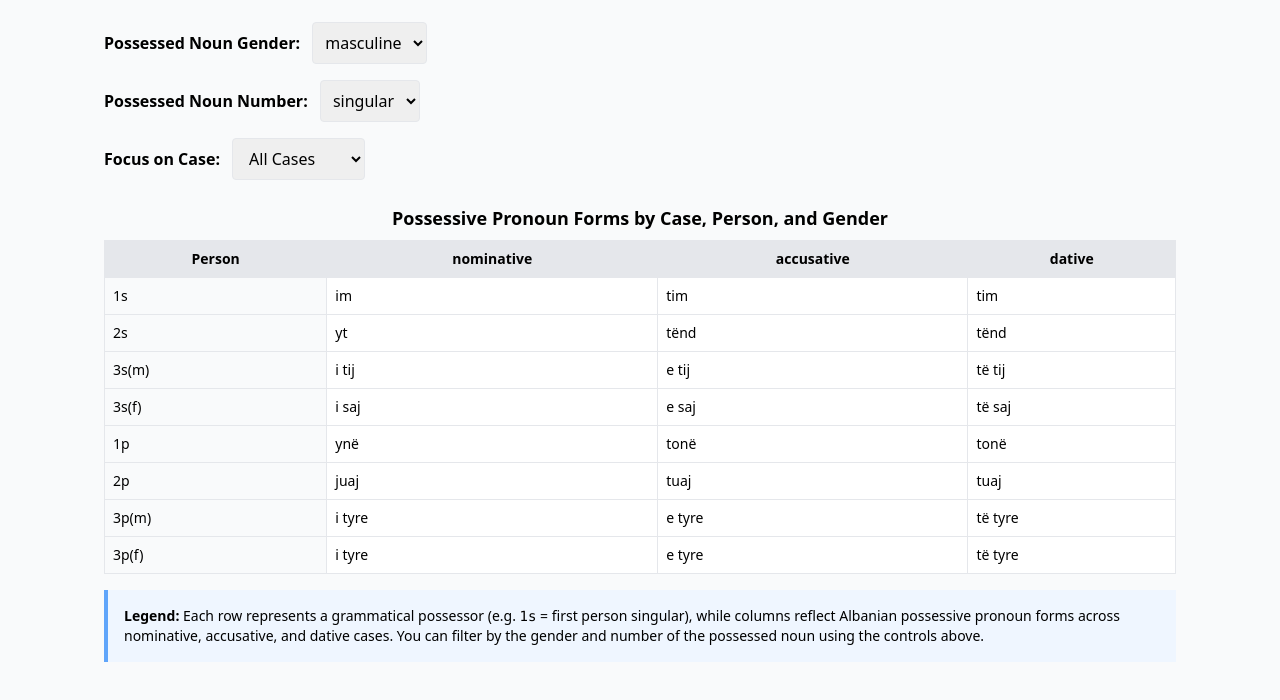
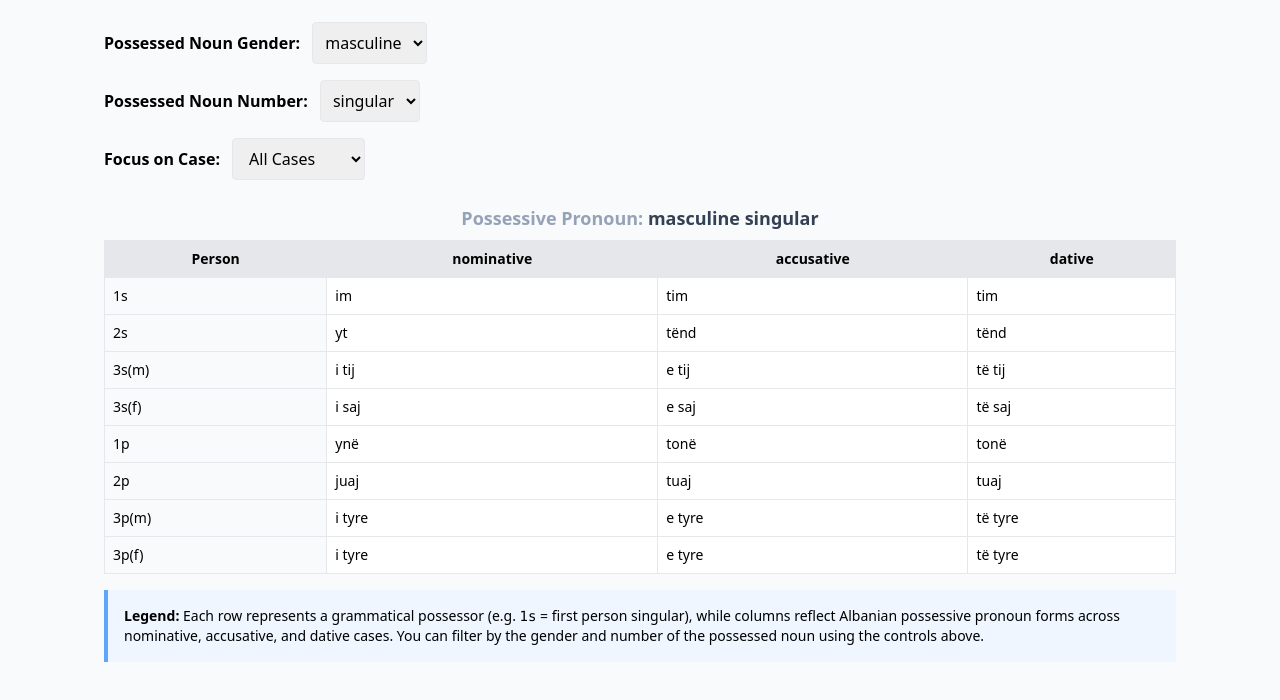
Before and after one commit to easai/albanian-possessives, a plain HTML site: page index.html in a window 1280 px wide. Shown: the part 82-782 px from the top of the page. Drawn offline with nearby package versions, Linux system fonts and the light colour scheme.

Commit message:
update table title

```diff
--- a/index.html
+++ b/index.html
@@ -49,8 +49,8 @@
 
         <!-- Table -->
         <table x-show="!allMode" class="table-auto border-collapse border w-full text-sm">
-            <caption class="caption-top font-semibold text-lg p-2">
-                Possessive Pronoun Forms by Case, Person, and Gender
+            <caption class="caption-top font-semibold text-lg p-2 text-slate-400">
+                Possessive Pronoun: <span class="text-slate-700" x-text="selectedGender + ' ' + selectedNumber + ' ' + selectedCase"></span>
             </caption>
             <thead class="bg-gray-200">
                 <tr>
```
